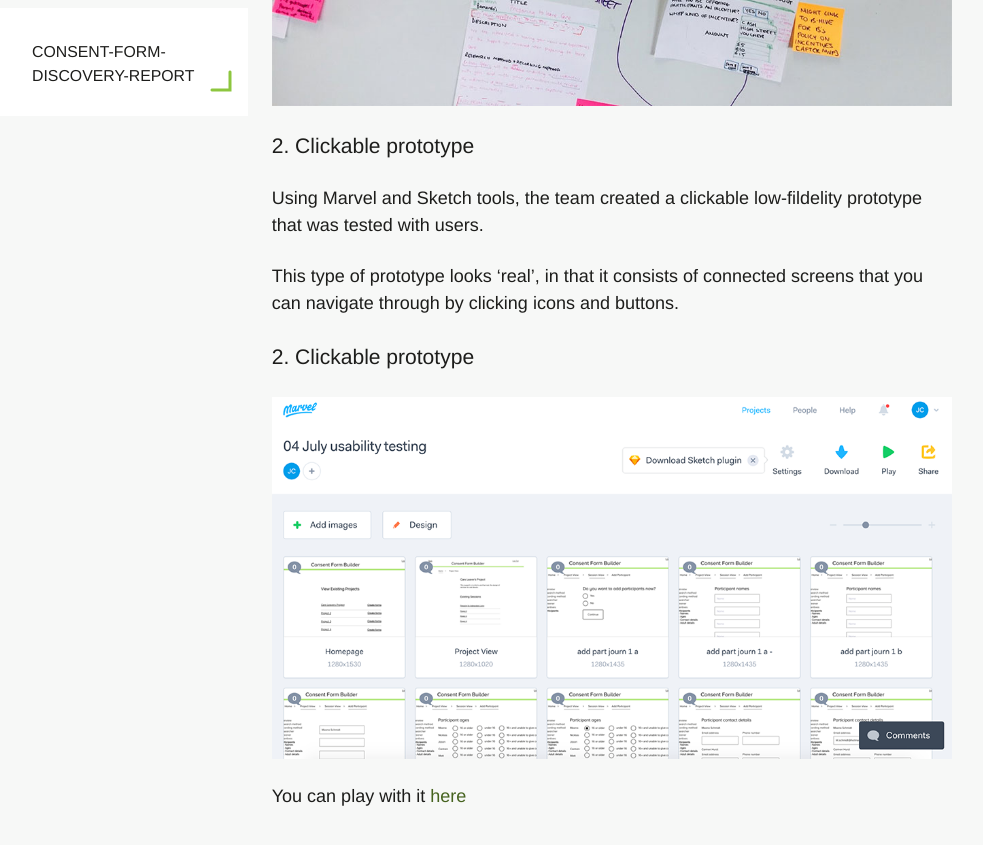
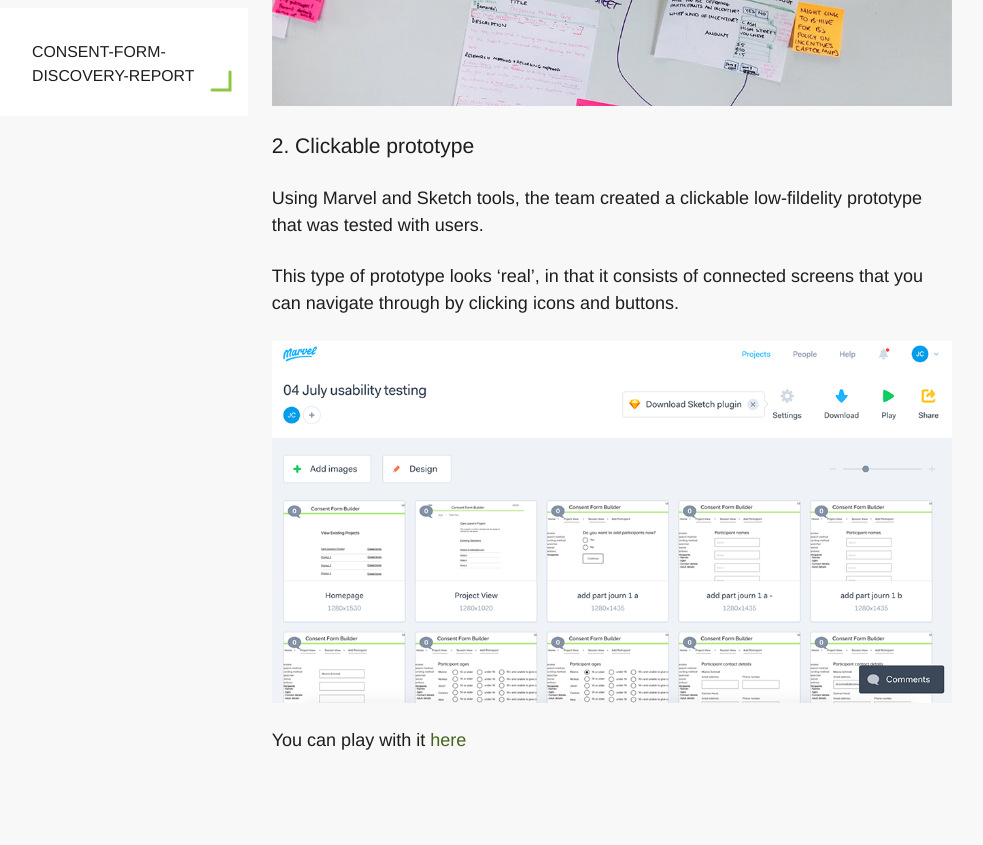
Before and after one commit to barnardos/consent-form-discovery-report, a Jekyll site: the page built from prototypes.md, in a window 1280 px wide and 900 px high, scrolled down 1115 px. Shown: the top 845 px of the window, without its empty margins (28-1011 px from the left). Built offline with Jekyll 4.4.1, drawn with Linux system fonts in a browser that asks for light colours.

Commit message:
Update prototypes.md

```diff
--- a/prototypes.md
+++ b/prototypes.md
@@ -19,8 +19,6 @@ Using Marvel and Sketch tools, the team created a clickable low-fildelity protot
 
 This type of prototype looks 'real', in that it consists of connected screens that you can navigate through by clicking icons and buttons.
 
-### 2. Clickable prototype
-
 ![Clickable Prototype](/discovery/assets/images/marvel.png "Creating clickable prototypes using Marvel")
 
 You can play with it [here](https://marvelapp.com/25jdjh3/screen/30033830)
```
